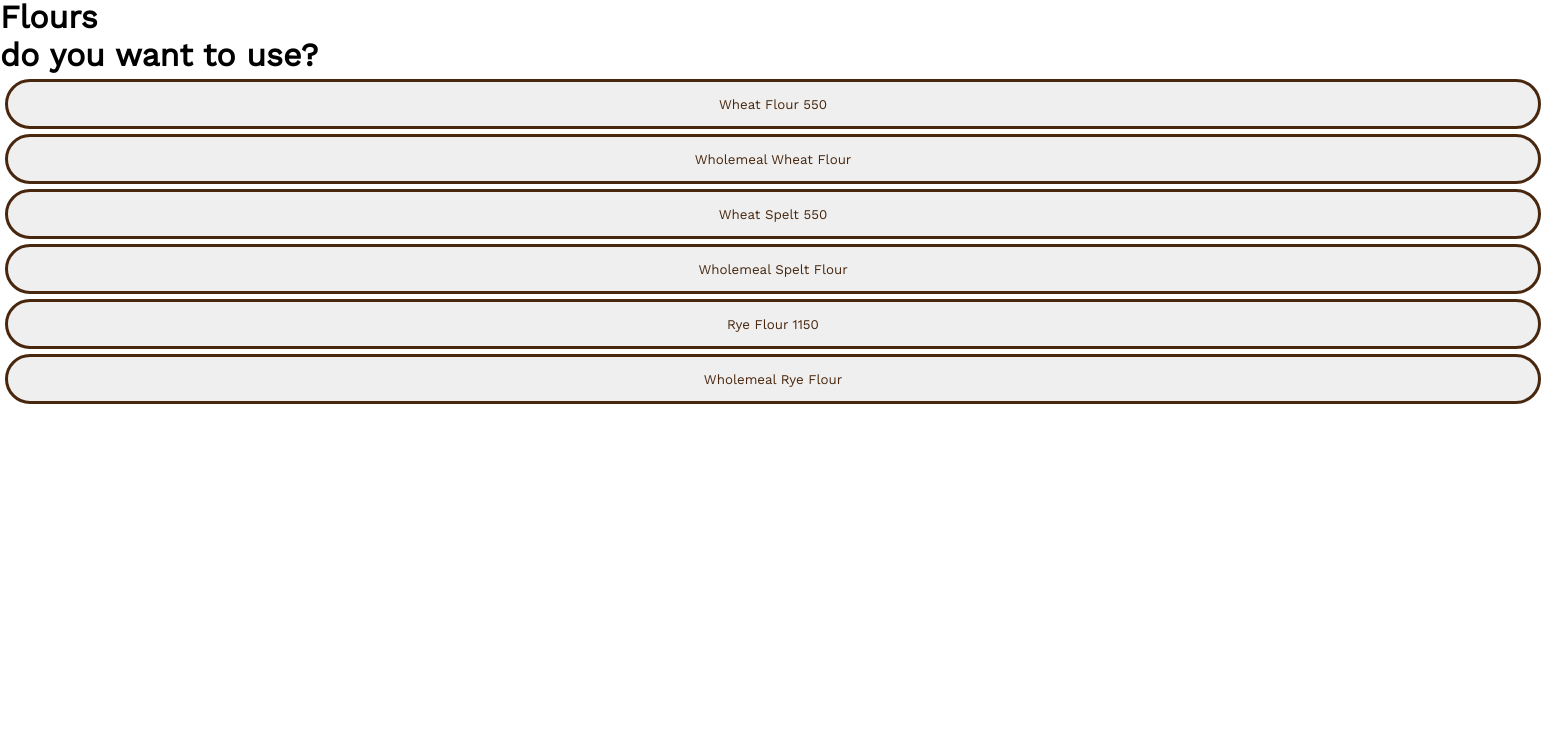
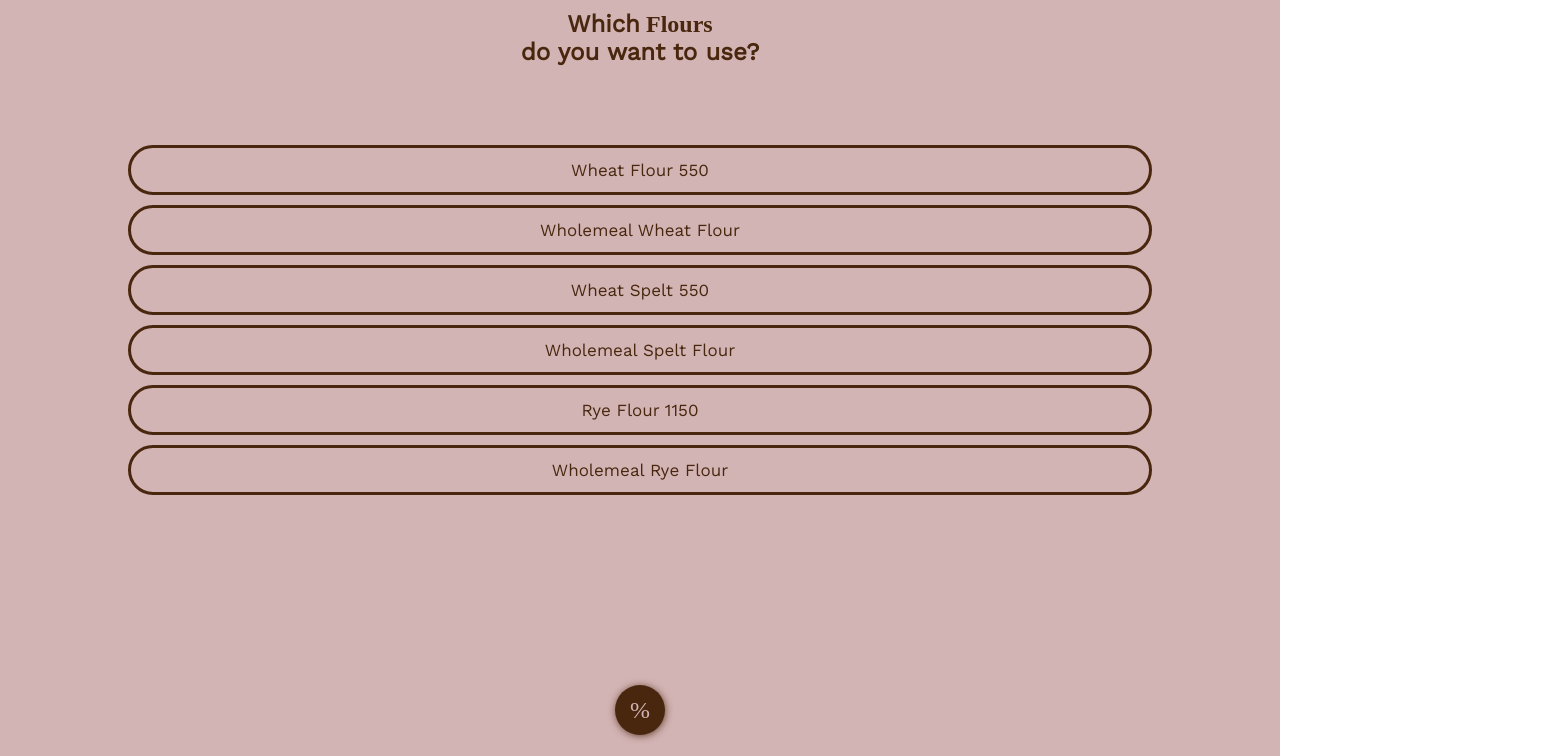
Before and after one commit to ManuelRemer/Breadzilla, a React (Create React App) app: page /generator in a window 1280 px wide. Shown: the part 40-796 px from the top of the page, 1541 px wide, since content can reach past the window. Built offline with nearby package versions, Linux system fonts and the light colour scheme.

Commit message:
Statefull SelectionButton render dynamically, %Button

```diff
--- a/src/components/Generator/FlourSelection.css
+++ b/src/components/Generator/FlourSelection.css
@@ -0,0 +1,35 @@
+.generator-select {
+  background-color: var(--color-rose);
+  display: grid;
+  grid-template-rows: 180px auto 100px;
+  height: 100vh;
+}
+.generator-select-header {
+  grid-row: 1 / 2;
+  text-align: center;
+}
+.generator-select-selection {
+  grid-row: 2 / 3;
+  display: flex;
+  flex-direction: column;
+  align-items: center;
+}
+
+.generator-select-header-headline {
+  margin: 50px 40px;
+  font-family: "Work sans";
+  font-size: 24px;
+  color: var(--color-fonts);
+}
+
+.generator-select-header-headline-highlight {
+  font-family: "Titan One", cursive;
+  font-size: 24px;
+}
+
+.generator-select-footer {
+  grid-row: 3 / 4;
+  display: flex;
+  align-items: center;
+  justify-content: center;
+}
--- a/src/components/Generator/FlourSelection.js
+++ b/src/components/Generator/FlourSelection.js
@@ -1,18 +1,33 @@
+import { useState } from "react";
 import SelectionButton from "./SelectionButton";
-// import { useState } from "react";
+export default function FlourSelection() {
+  const initialFlours = [
+    { name: "Wheat Flour 550", status: false },
+    { name: "Wholemeal Wheat Flour", status: false },
+    { name: "Wheat Spelt 550", status: false },
+    { name: "Wholemeal Spelt Flour", status: false },
+    { name: "Rye Flour 1150", status: false },
+    { name: "Wholemeal Rye Flour", status: false },
+  ];
+  const [flours, setFlours] = useState(initialFlours);
 
-let flours = [
-  { name: "Wheat Flour 550", style: "unselected" },
-  { name: "Wholemeal Wheat Flour", style: "unselected" },
-  { name: "Wheat Spelt 550", style: "unselected" },
-  { name: "Wholemeal Spelt Flour", style: "unselected" },
-  { name: "Rye Flour 1150", style: "unselected" },
-  { name: "Wholemeal Rye Flour", style: "unselected" },
-];
+  console.log(flours);
 
-export default function FlourSelection() {
+  function handleSelectionButton(name) {
+    const updateFlours = flours.map((flour) =>
+      flour.name === name ? { ...flour, status: !flour.status } : flour
+    );
+
+    setFlours(updateFlours);
+  }
+
   let selection = flours.map((flour) => (
-    <SelectionButton name={flour.name} key={flour.name} />
+    <SelectionButton
+      name={flour.name}
+      key={flour.name}
+      onClick={handleSelectionButton}
+      style={flour.status ? "selected" : "unselected"}
+    />
   ));
   return selection;
 }
--- a/src/components/Generator/Generator.js
+++ b/src/components/Generator/Generator.js
@@ -1,14 +1,28 @@
 import FlourSelection from "./FlourSelection";
+import StandardButton from "../StandardButton";
+import "./FlourSelection.css";
 
 export default function Generator() {
   return (
-    <div className="generator">
-      <header>
-        <h1>
-          Which<p>Flours</p>do you want to use?
-          <FlourSelection />
-        </h1>
+    <div className="generator-select">
+      <header className="generator-select-header">
+        <h1 className="generator-select-header-headline">
+          <p>
+            Which
+            <span className="generator-select-header-headline-highlight">
+              {" "}
+              Flours{" "}
+            </span>
+          </p>
+          <p>do you want to use?</p>
+        </h1>{" "}
       </header>
+      <div className="generator-select-selection">
+        <FlourSelection />
+      </div>
+      <footer className="generator-select-footer">
+        <StandardButton name="%" look="button-round" />
+      </footer>
     </div>
   );
 }
--- a/src/components/Generator/SelectionButton.css
+++ b/src/components/Generator/SelectionButton.css
@@ -1,35 +1,35 @@
 .selected {
   font-family: "Work sans";
+  font-size: 17px;
   margin: 5px;
   border: solid 3px var(--color-fonts);
   border-radius: 50px;
-
   min-width: min-content;
-  width: 120%;
+  width: 80%;
   height: 50px;
   display: flex;
   justify-content: center;
   align-items: center;
   background-color: var(--color-fonts);
   color: var(--color-sand);
-  -webkit-appearance: none;
-  -moz-appearance: none;
+  /* -webkit-appearance: none;
+  -moz-appearance: none; */
 }
 
 .unselected {
   font-family: "Work sans";
+  font-size: 17px;
   margin: 5px;
   border: solid 3px var(--color-fonts);
   border-radius: 50px;
-
   min-width: min-content;
-  width: 120%;
+  width: 80%;
   height: 50px;
   display: flex;
   justify-content: center;
   align-items: center;
-
+  background-color: var(--color-rose);
   color: var(--color-fonts);
-  -webkit-appearance: none;
-  -moz-appearance: none;
+  /* -webkit-appearance: none;
+  -moz-appearance: none; */
 }
--- a/src/components/Generator/SelectionButton.js
+++ b/src/components/Generator/SelectionButton.js
@@ -1,18 +1,16 @@
-import { useState } from "react";
 import "./SelectionButton.css";
-export default function SelectionButton({ name }) {
-  const [status, setStatus] = useState("unselected");
-
-  function handleSelectionButton() {
-    if (status === "unselected") {
-      setStatus("selected");
-    } else {
-      setStatus("unselected");
-    }
+export default function SelectionButton({ name, onClick, style }) {
+  function handleSelectionButton(event) {
+    onClick(event.target.name);
   }
 
   return (
-    <button type="button" className={status} onClick={handleSelectionButton}>
+    <button
+      type="button"
+      className={style}
+      onClick={handleSelectionButton}
+      name={name}
+    >
       {name}
     </button>
   );
--- a/src/components/LandingPage/LandingPage.css
+++ b/src/components/LandingPage/LandingPage.css
@@ -2,10 +2,7 @@
   background-color: var(--color-sand);
   display: grid;
   grid-template-rows: 15vh 35vh 50vh auto;
-  grid-template-columns: 1fr;
-
   height: 100vh;
-  /* width: 100vw; */
 }
 .landing-header {
   grid-row: 1/ 2;
--- a/src/components/LandingPage/LandingPage.js
+++ b/src/components/LandingPage/LandingPage.js
@@ -20,8 +20,16 @@ export default function LandingPage() {
           <p>with the ingredients</p> <p>you want</p>
         </div>
         <nav className="landing-nav">
-          <StandardButton name="Bread Generator" route="/generator" />
-          <StandardButton name="Browse your recipes" route="/collection" />
+          <StandardButton
+            name="Bread Generator"
+            route="/generator"
+            look="standard-button"
+          />
+          <StandardButton
+            name="Browse your recipes"
+            route="/collection"
+            look="standard-button"
+          />
         </nav>
       </div>
     </div>
--- a/src/components/StandardButton.css
+++ b/src/components/StandardButton.css
@@ -15,3 +15,22 @@
   -webkit-appearance: none;
   -moz-appearance: none;
 }
+
+.button-round {
+  font-family: "Work sans";
+  font-family: "Titan One", cursive;
+  font-size: 24px;
+  margin: 5px;
+  border: none;
+  border-radius: 50px;
+  box-shadow: 0.5px 1px 8px -1px var(--color-fonts);
+  width: 50px;
+  height: 50px;
+  display: flex;
+  justify-content: center;
+  align-items: center;
+  background-color: var(--color-fonts);
+  color: var(--color-rose);
+  -webkit-appearance: none;
+  -moz-appearance: none;
+}
--- a/src/components/StandardButton.js
+++ b/src/components/StandardButton.js
@@ -1,12 +1,12 @@
 import "./StandardButton.css";
 import { useHistory } from "react-router-dom";
-export default function StandardButton({ name, route }) {
+export default function StandardButton({ name, route, look }) {
   let history = useHistory();
   function handleClick() {
     history.push(`${route}`);
   }
   return (
-    <button type="button" onClick={handleClick} className="standard-button">
+    <button type="button" onClick={handleClick} className={look}>
       {name}
     </button>
   );
```
